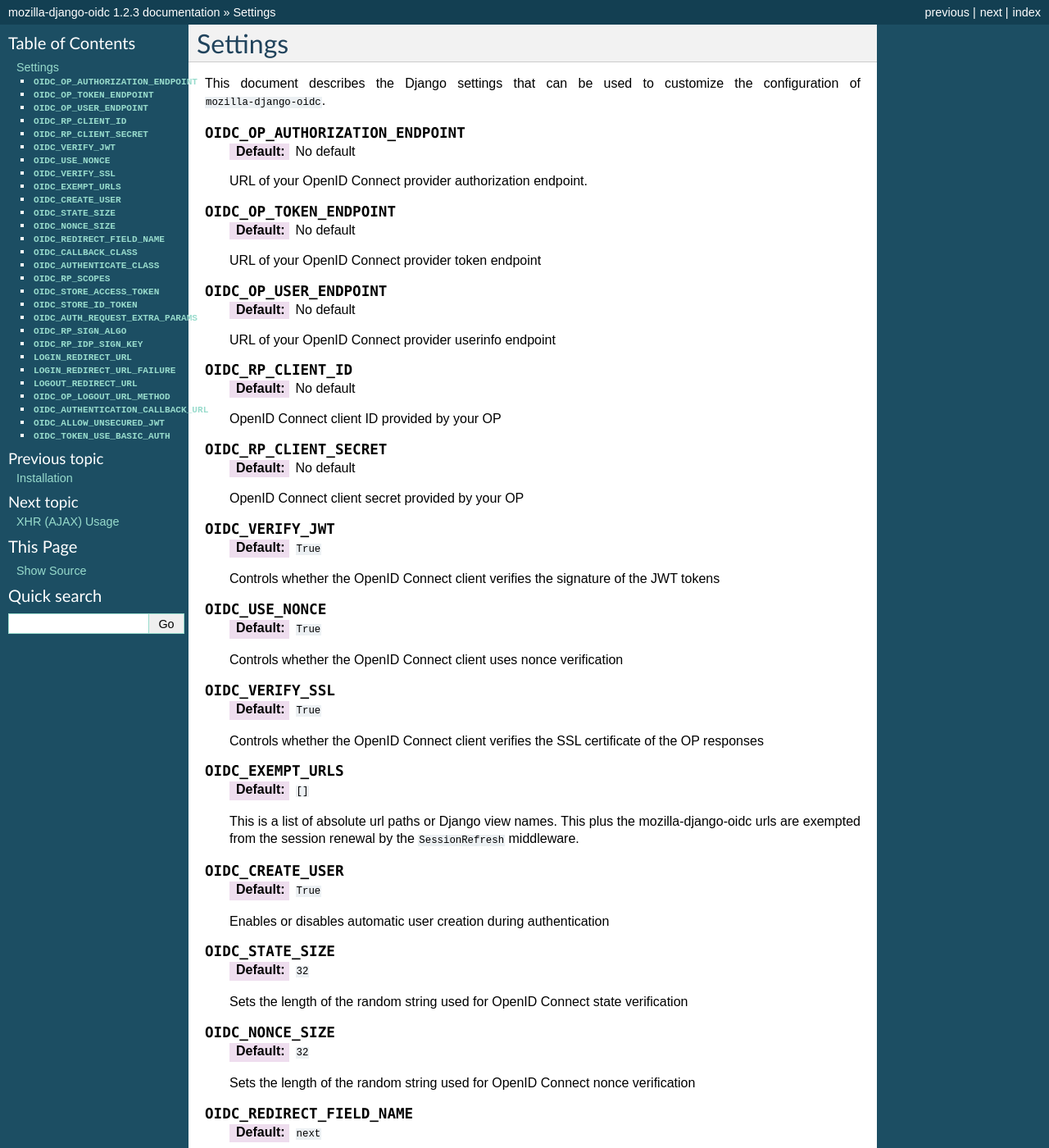
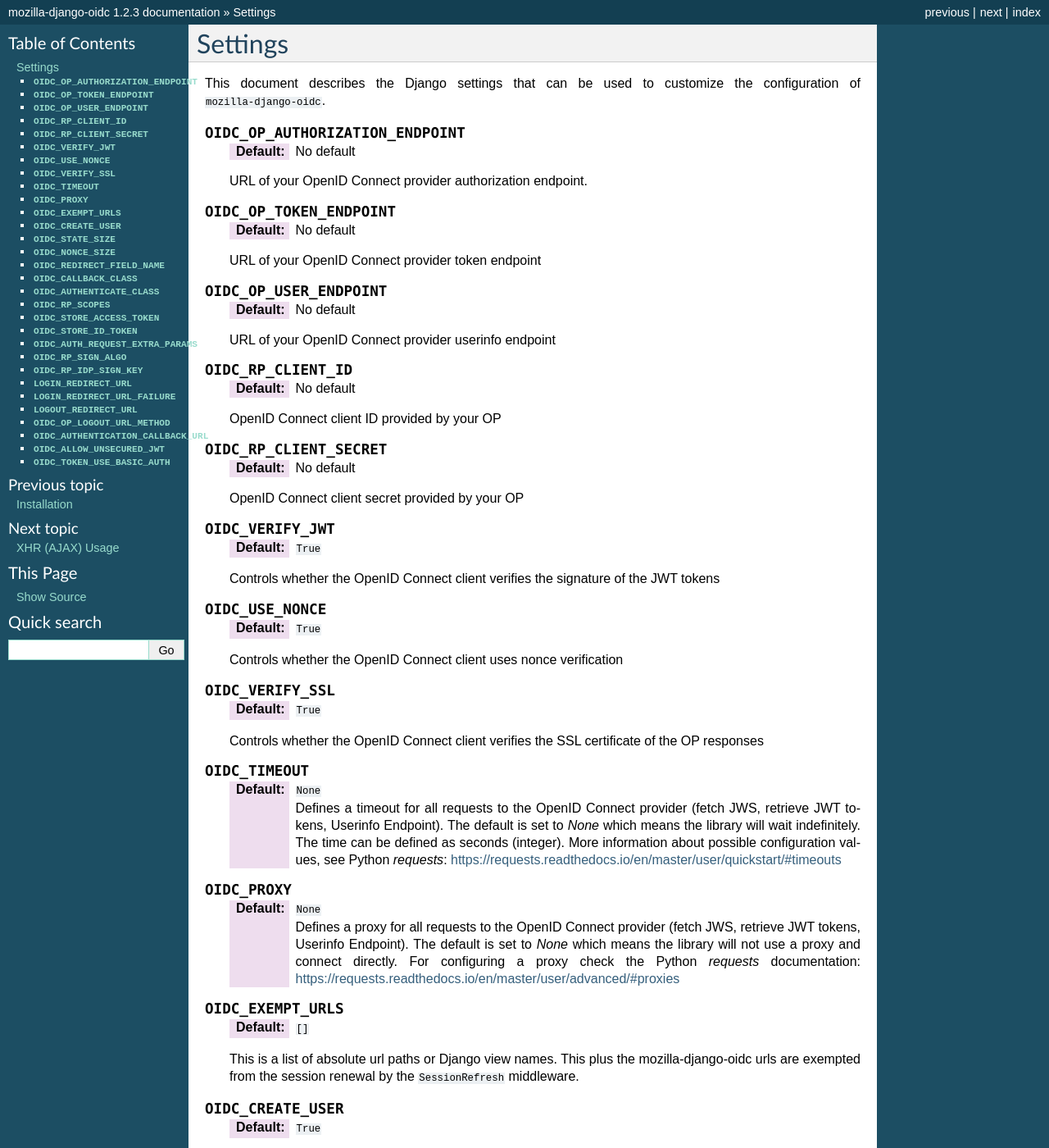
Before and after one commit to mozilla/mozilla-django-oidc, a Sphinx documentation site: the page built from docs/settings.rst, in a window 1280 px wide and 1400 px high. Shown: the whole window at 82% size. Built offline with Sphinx 7.4.7, drawn with Linux system fonts in a browser that asks for light colours; pages that are not in the unit, such as notebooks, are missing from menus.

Commit message:
Added configuration options to define a timeout and a proxy for requests to the OpenID Connect provider.

```diff
--- a/docs/settings.rst
+++ b/docs/settings.rst
@@ -52,6 +52,26 @@
    :default: ``True``
 
    Controls whether the OpenID Connect client verifies the SSL certificate of the OP responses
+
+.. py:attribute:: OIDC_TIMEOUT
+
+   :default: ``None``
+
+    Defines a timeout for all requests to the OpenID Connect provider (fetch JWS,
+    retrieve JWT tokens, Userinfo Endpoint). The default is set to `None` which means
+    the library will wait indefinitely. The time can be defined as seconds (integer).
+    More information about possible configuration values, see Python `requests`:
+    https://requests.readthedocs.io/en/master/user/quickstart/#timeouts
+
+.. py:attribute:: OIDC_PROXY
+
+   :default: ``None``
+
+    Defines a proxy for all requests to the OpenID Connect provider (fetch JWS,
+    retrieve JWT tokens, Userinfo Endpoint). The default is set to `None` which means
+    the library will not use a proxy and connect directly. For configuring a proxy
+    check the Python `requests` documentation:
+    https://requests.readthedocs.io/en/master/user/advanced/#proxies
 
 .. py:attribute:: OIDC_EXEMPT_URLS
 
```
Also changed, not shown: 2 other files.
